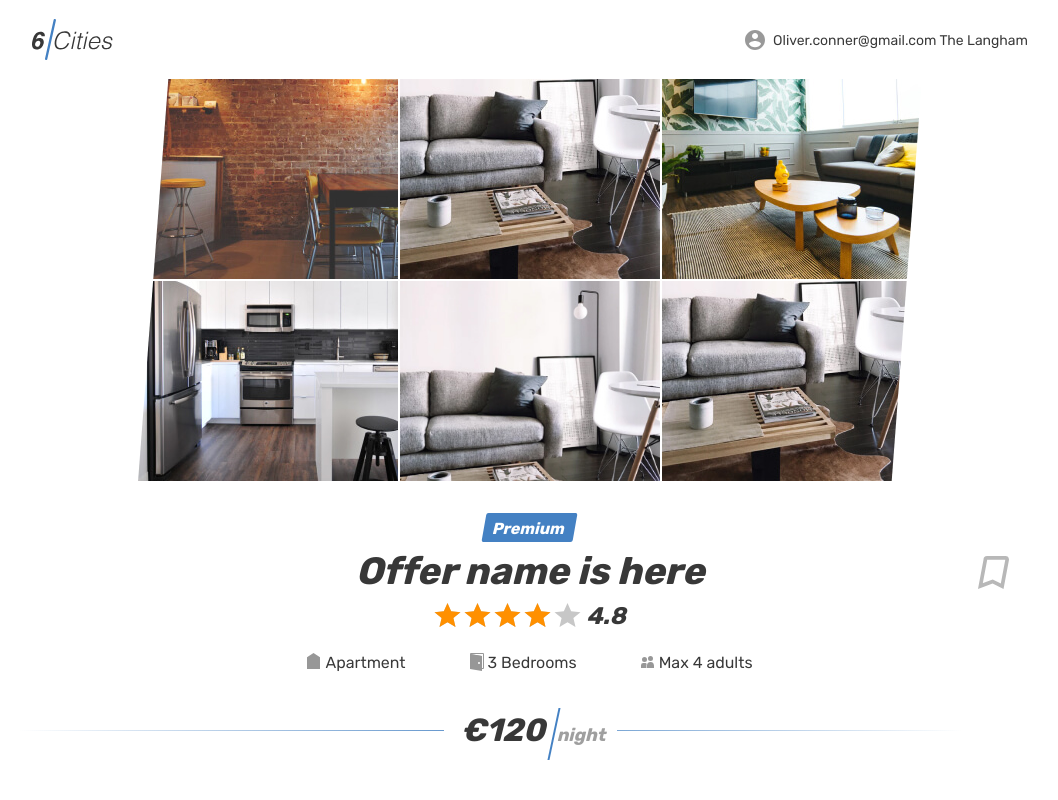
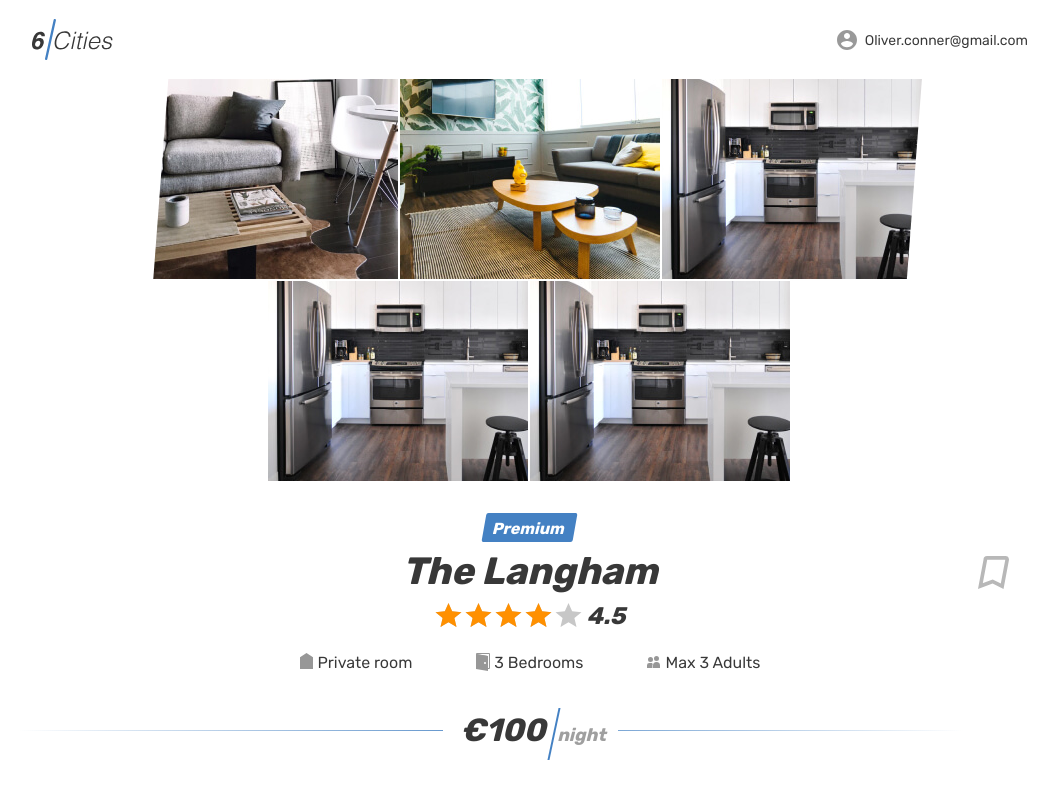
Before and after one commit to ruslan06882017/1330673-six-cities-3, a React app: page /dev-offer in a window 1280 px wide. Shown: the top 800 px of the page, without its empty margins (110-1168 px from the left). Built offline with nearby package versions, Linux system fonts and the light colour scheme.

Commit message:
Output the dynamic values in place card comp

```diff
--- a/src/components/place-card/place-card-details.jsx
+++ b/src/components/place-card/place-card-details.jsx
@@ -3,10 +3,8 @@ import PropTypes from "prop-types";
 
 const PlaceCardDetails = (props) => {
   const {place} = props;
-  console.log(props);
-  const {name} = place;
-
-
+  const {name, amount, amountDescription, rating, type, isPremium, isInBookmark, description, image} = place;
+  const {photos, features, insideItems} = place;
 
   return (
     <div className="page">
@@ -24,7 +22,7 @@ const PlaceCardDetails = (props) => {
                   <a className="header__nav-link header__nav-link--profile" href="#">
                     <div className="header__avatar-wrapper user__avatar-wrapper">
                     </div>
-                    <span className="header__user-name user__name">Oliver.conner@gmail.com {name}</span>
+                    <span className="header__user-name user__name">Oliver.conner@gmail.com</span>
                   </a>
                 </li>
               </ul>
@@ -37,97 +35,62 @@ const PlaceCardDetails = (props) => {
         <section className="property">
           <div className="property__gallery-container container">
             <div className="property__gallery">
+              {photos.map((value) => (
                 <div className="property__image-wrapper">
-                <img className="property__image" src="img/room.jpg" alt="Photo studio"/>
+                  <img className="property__image" src={value} alt="Photo studio"/>
                 </div>
-              <div className="property__image-wrapper">
-                <img className="property__image" src="img/apartment-01.jpg" alt="Photo studio"/>
-              </div>
-              <div className="property__image-wrapper">
-                <img className="property__image" src="img/apartment-02.jpg" alt="Photo studio"/>
-              </div>
-              <div className="property__image-wrapper">
-                <img className="property__image" src="img/apartment-03.jpg" alt="Photo studio"/>
-              </div>
-              <div className="property__image-wrapper">
-                <img className="property__image" src="img/studio-01.jpg" alt="Photo studio"/>
-              </div>
-              <div className="property__image-wrapper">
-                <img className="property__image" src="img/apartment-01.jpg" alt="Photo studio"/>
+              ))}
             </div>
           </div>
-          </div>
+
           <div className="property__container container">
             <div className="property__wrapper">
               <div className="property__mark">
-                <span>Premium</span>
+                <span>
+                  {(isPremium) ? 'Premium' : 'Medium'}
+                </span>
               </div>
               <div className="property__name-wrapper">
                 <h1 className="property__name">
-                  Offer name is here
+                  {name}
                 </h1>
+                {(isInBookmark) ? (
                   <button className="property__bookmark-button button" type="button">
                     <svg className="property__bookmark-icon" width="31" height="33">
                       <use xlinkHref="#icon-bookmark"></use>
                     </svg>
                     <span className="visually-hidden">To bookmarks</span>
                   </button>
+                ) : null}
               </div>
               <div className="property__rating rating">
                 <div className="property__stars rating__stars">
                   <span style={{width: `80%`}}></span>
                   <span className="visually-hidden">Rating</span>
                 </div>
-                <span className="property__rating-value rating__value">4.8</span>
+                <span className="property__rating-value rating__value"> {rating}</span>
               </div>
               <ul className="property__features">
                 <li className="property__feature property__feature--entire">
-                  Apartment
+                  {features[`type`]}
                 </li>
                 <li className="property__feature property__feature--bedrooms">
-                  3 Bedrooms
+                 {features[`bedrooms`]} Bedrooms
                 </li>
                 <li className="property__feature property__feature--adults">
-                  Max 4 adults
+                  Max {features[`maxGuests`]} Adults
                 </li>
               </ul>
               <div className="property__price">
-                <b className="property__price-value">&euro;120</b>
-                <span className="property__price-text">&nbsp;night</span>
+                <b className="property__price-value">&euro;{amount}</b>
+                <span className="property__price-text">&nbsp;{amountDescription}</span>
               </div>
               <div className="property__inside">
                 <h2 className="property__inside-title">What&apos;s inside</h2>
                 <ul className="property__inside-list">
-                  <li className="property__inside-item">
-                    Wi-Fi
-                  </li>
-                  <li className="property__inside-item">
-                    Washing machine
-                  </li>
-                  <li className="property__inside-item">
-                    Towels
-                  </li>
-                  <li className="property__inside-item">
-                    Heating
-                  </li>
-                  <li className="property__inside-item">
-                    Coffee machine
-                  </li>
-                  <li className="property__inside-item">
-                    Baby seat
-                  </li>
-                  <li className="property__inside-item">
-                    Kitchen
-                  </li>
-                  <li className="property__inside-item">
-                    Dishwasher
-                  </li>
-                  <li className="property__inside-item">
-                    Cabel TV
-                  </li>
-                  <li className="property__inside-item">
-                    Fridge
-                  </li>
+                  {insideItems.map((item) => (
+                      <li className="property__inside-item">{item}</li>
+                  ))}
                 </ul>
               </div>
               <div className="property__host">
--- a/src/mocks/offers.js
+++ b/src/mocks/offers.js
@@ -3,7 +3,85 @@ export default [
     id: 1,
     name: `The Langham`,
     amount: 100,
+    amountDescription: `night`,
+    rating: 4.5,
+    features: {
+      "type": `Private room`,
+      "bedrooms": 3,
+      "maxGuests": 3,
+    },
+    insideItems: [
+      `Wi-Fi`,
+      `Washing machine`,
+      `Towels`,
+      `Heating`,
+      `Coffee machine`,
+      `Baby seat`,
+      `Kitchen`,
+      `Dishwasher`,
+      `Cabel TV`,
+      `Fridge`,
+    ],
     type: `Hotel`,
+    isPremium: true,
+    isInBookmark: true,
+    description: `Since 1865, we have been refining the “Art of the Stay.” Elegance in design. Genuine service. Innovation in hospitality. A captivation of the senses. Experience`,
+    image: `img/room.jpg`,
+    photos: [`img/apartment-01.jpg`, `img/apartment-02.jpg`,`img/apartment-03.jpg`,
+             `img/apartment-03.jpg`, `img/apartment-03.jpg`]
+  },
+  {
+    id: 2,
+    name: `The President Hotel 5`,
+    amount: 120,
+    amountDescription: `night`,
+    rating: 4.9,
+    features: {
+      "type": `Private room`,
+      "bedrooms": 3,
+      "maxGuests": 3,
+    },
+    inside: [
+      `Wi-Fi`,
+      `Washing machine`,
+      `Towels`,
+      `Heating`,
+      `Coffee machine`
+    ],
+    type: `Apartment`,
+    isPremium: true,
+    isInBookmark: true,
+    description: `Innovation in hospitality. A captivation of the senses. Experience`,
+    image: `img/room.jpg`,
+    photos: [`img/apartment-01.jpg`, `img/apartment-02.jpg`,`img/apartment-03.jpg`]
+  },
+  {
+    id: 3,
+    name: `The Number 1`,
+    amount: 160,
+    amountDescription: `night`,
+    premium: 1,
+    rating: 5.0,
+    features: {
+      "type": `Private room`,
+      "bedrooms": 3,
+      "maxGuests": 3,
+    },
+    inside: [
+      `Wi-Fi`,
+      `Washing machine`,
+      `Towels`,
+      `Heating`,
+      `Coffee machine`,
+      `Baby seat`,
+      `Kitchen`,
+      `Dishwasher`,
+      `Cabel TV`,
+      `Fridge`,
+    ],
+    type: `Hotel`,
+    isPremium: true,
+    isInBookmark: true,
     description: `Since 1865, we have been refining the “Art of the Stay.” Elegance in design. Genuine service. Innovation in hospitality. A captivation of the senses. Experience`,
     image: `img/room.jpg`,
     photos: [`img/apartment-01.jpg`, `img/apartment-02.jpg`,`img/apartment-03.jpg`]
```
Lines whose indentation alone changed are shown as unchanged.
